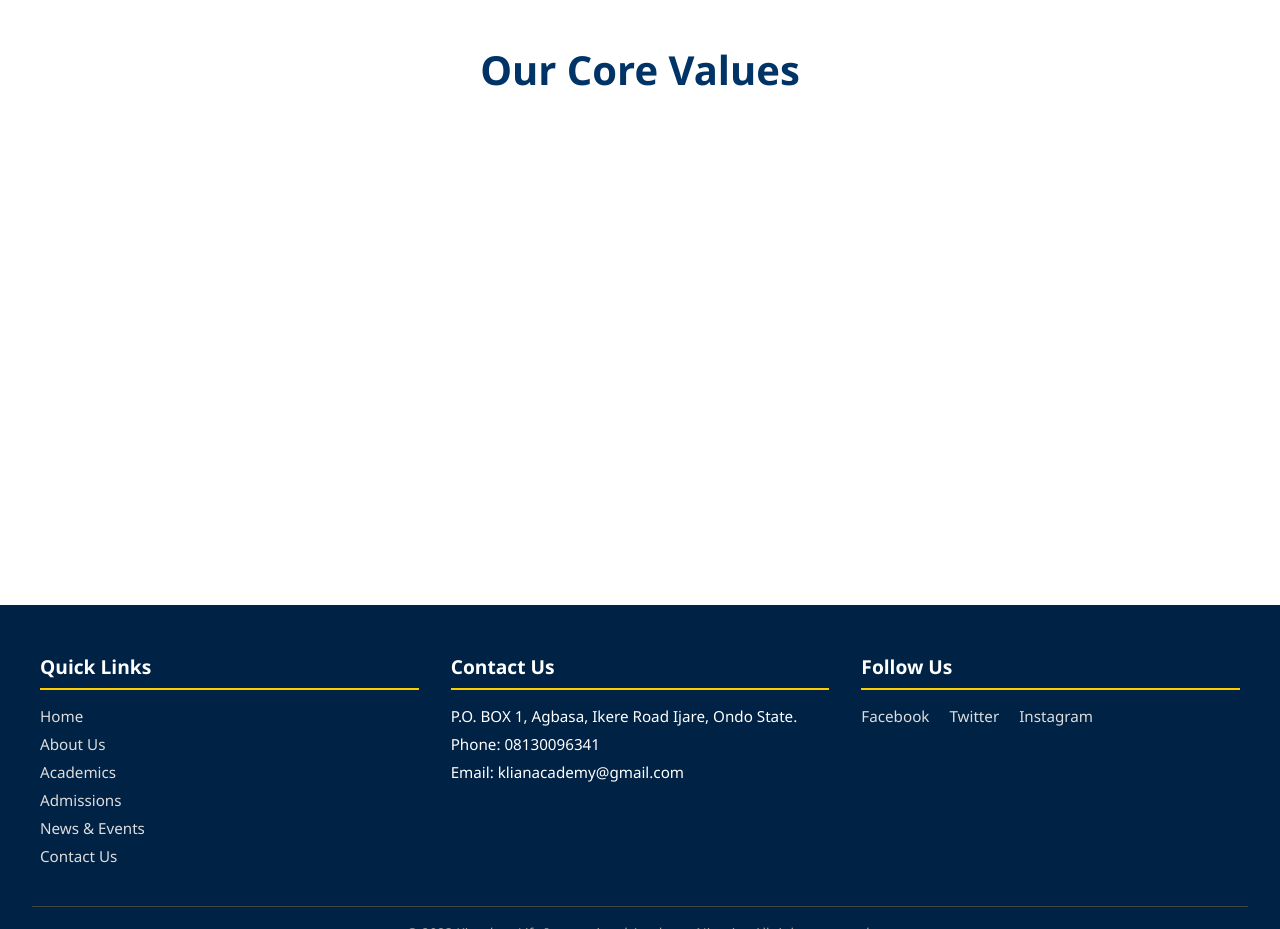
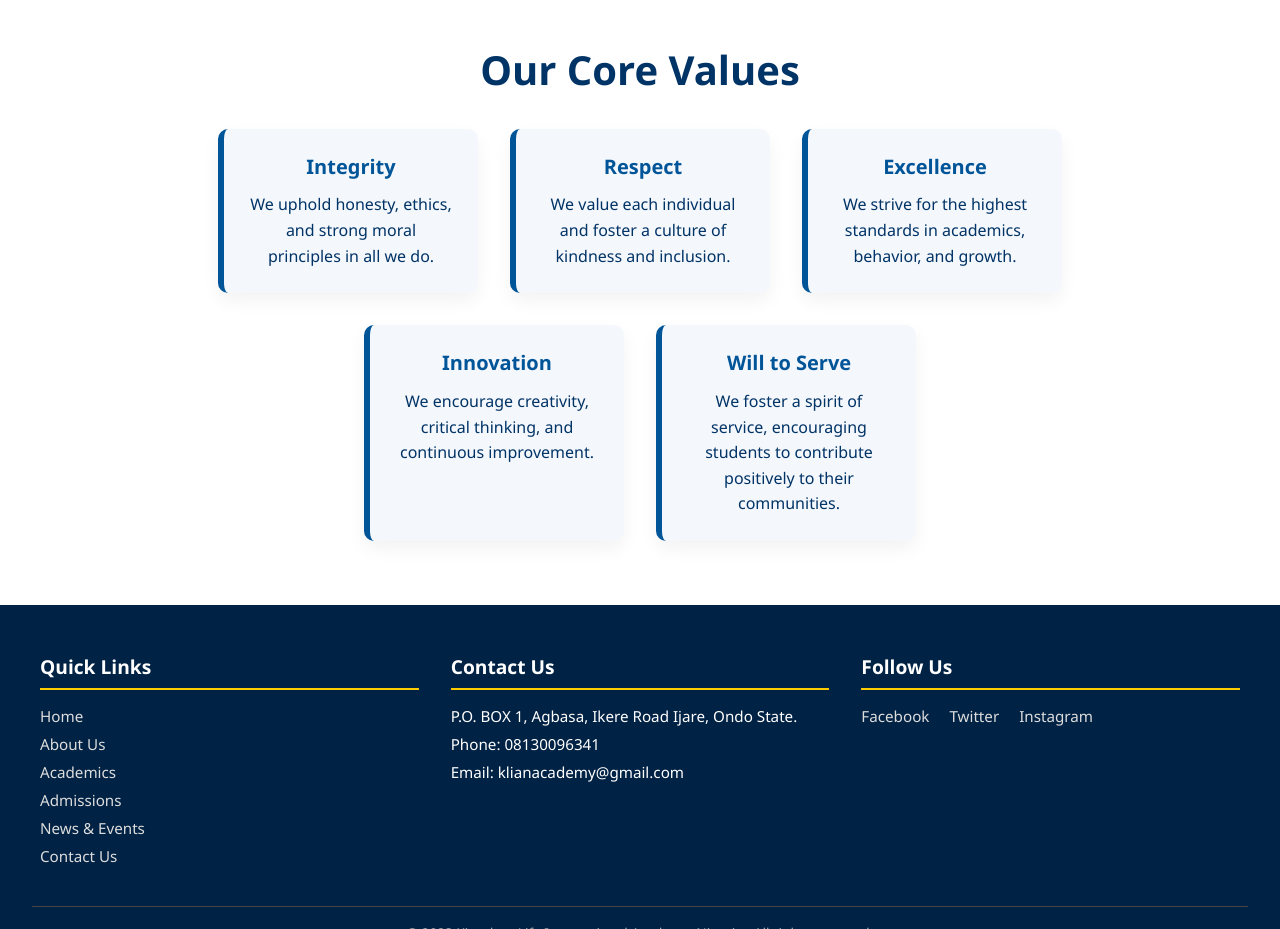
Before and after one commit to Phemmy08/Kingdom, a plain HTML site: page pages/about.html in a window 1280 px wide. Shown: the part 4580-5509 px from the top of the page. Drawn offline with Linux system fonts and the light colour scheme.

Commit message:
Our Cores updated

```diff
--- a/pages/about.html
+++ b/pages/about.html
@@ -213,6 +213,27 @@
             </section>
 
 
+<script>
+  // Reveal animations on scroll
+  function revealOnScroll() {
+    const elements = document.querySelectorAll('.animated-value');
+    const triggerBottom = window.innerHeight * 0.9;
+
+    elements.forEach(el => {
+      const boxTop = el.getBoundingClientRect().top;
+
+      if (boxTop < triggerBottom) {
+        el.classList.add('visible');
+      } else {
+        el.classList.remove('visible');
+      }
+    });
+  }
+
+  // Run on scroll and on load
+  window.addEventListener('scroll', revealOnScroll);
+  window.addEventListener('load', revealOnScroll);
+</script>
 
 
 
```
